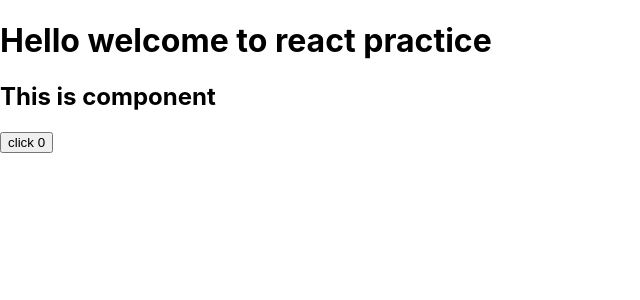
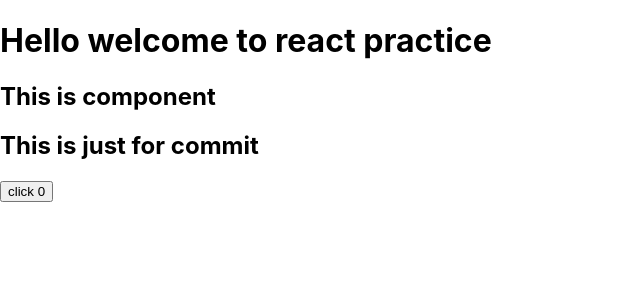
Before and after one commit to MuhammadAmeen321/ReactPractice, a React (Create React App) app in the folder myapp/: page / in a window 1280 px wide. Shown: the top 300 px of the page, without its empty margins (0-640 px from the left). Built offline with nearby package versions, Linux system fonts and the light colour scheme.

Commit message:
second day second commit

```diff
--- a/myapp/src/click.js
+++ b/myapp/src/click.js
@@ -19,6 +19,7 @@ updatestate =()=>{
         const {count} = this.state;
         return (
             <div>
+                <h2>This is just for commit</h2>
                 <button onClick={this.updatestate}>click {count}</button>
             </div>
         );
```
